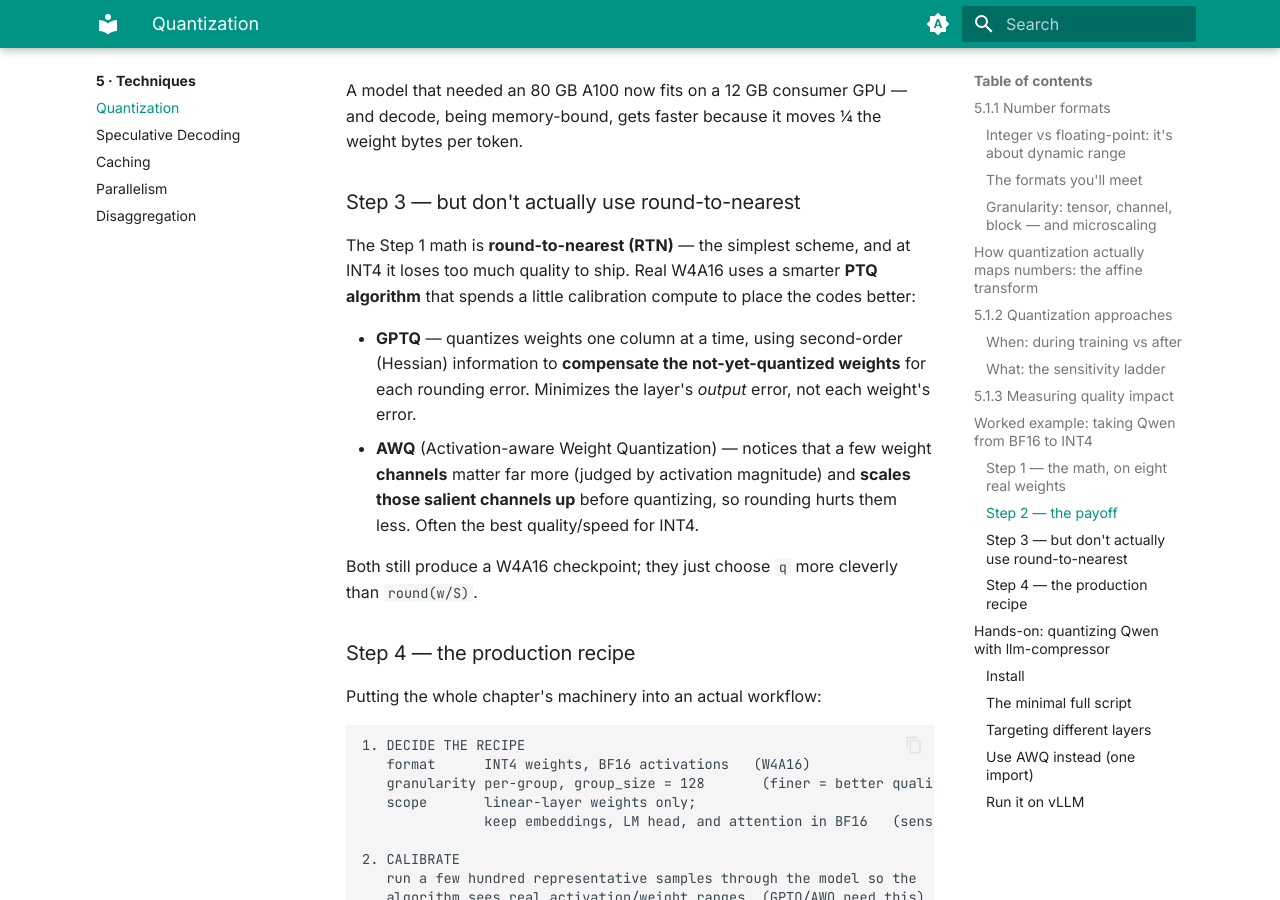
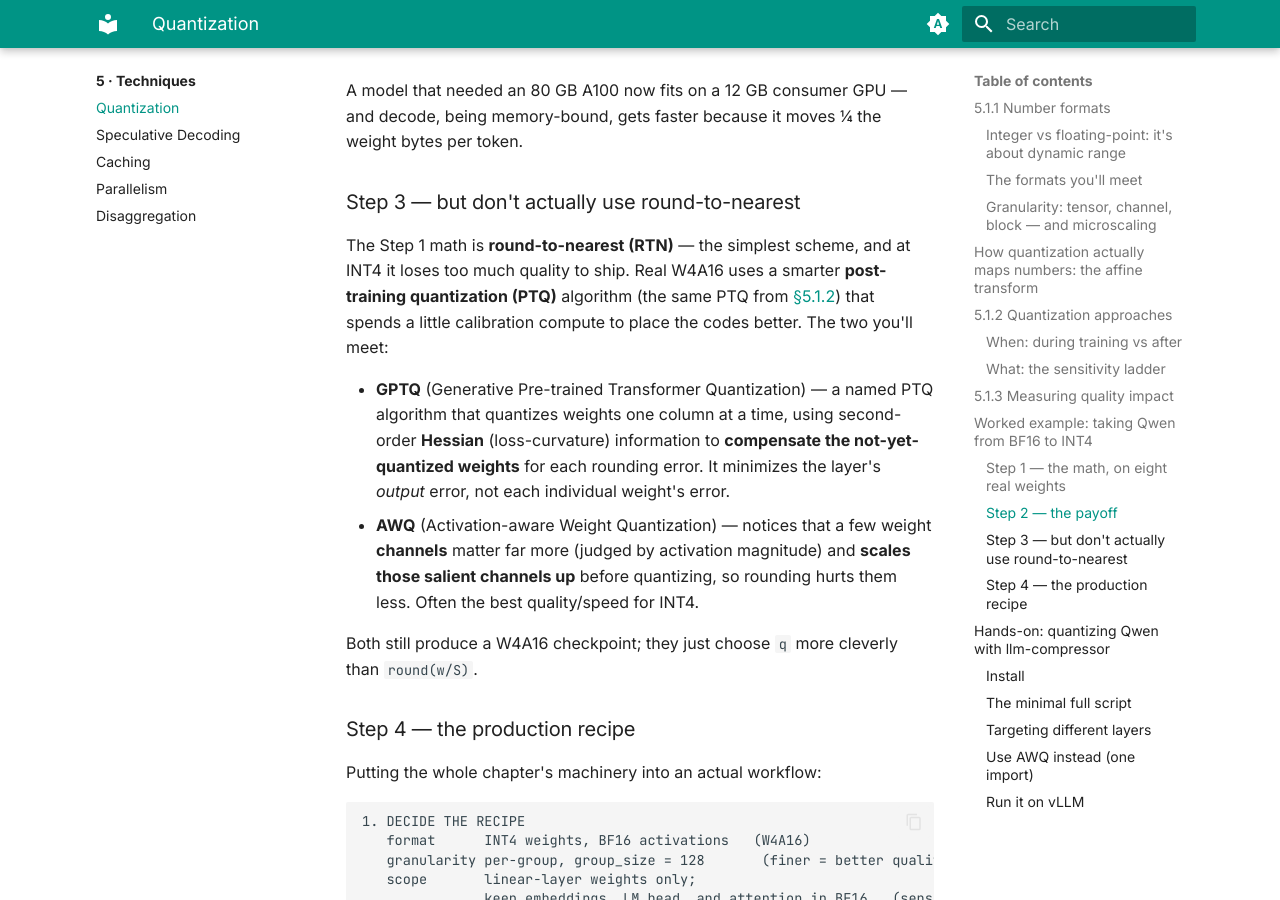
Before and after one commit to maxkimambo/inference-engineering-deep-dive, an MkDocs documentation site: the page built from docs/chapters/techniques/quantization.md, in a window 1280 px wide and 900 px high, scrolled down 9119 px. Built offline with MkDocs 1.6.1 and Material for MkDocs 9.7.7, drawn with Linux system fonts in a browser that asks for light colours; some of the changed text lies outside the part shown.

Commit message:
Ch5: expand acronyms at first use (GPTQ, PTQ, Hessian, RAG, NIXL, OOM)
Per feedback: don't use an acronym before introducing it.
- GPTQ now spelled out (Generative Pre-trained Transformer Quantization) +
  Hessian glossed (loss-curvature); re-anchor PTQ in the worked example
- RAG -> retrieval-augmented generation; NIXL -> NVIDIA Inference Xfer Library;
  OOM -> out-of-memory error

```diff
--- a/docs/chapters/techniques/quantization.md
+++ b/docs/chapters/techniques/quantization.md
@@ -248,9 +248,7 @@ measure it, three ways, always apples-to-apples against the original weights:
 
 ## Worked example: taking Qwen from BF16 to INT4
 
-Let's run the whole pipeline on a real target: **Qwen2.5-7B**, shipped in **BF16** (16-bit — no model
-is 64-bit), quantized down to **INT4 weights**. This is the most common "shrink it to 4-bit" job, and
-its proper name is **W4A16** — *4-bit weights, 16-bit activations*. The activations stay at 16-bit on
+Let's run the whole pipeline on a real target: **Qwen2.5-7B**, shipped in **BF16** we are going to quantized it down to **INT4 weights**. This is the most common job, and would result into Qwen2.5-7B-**W4A16** — *4-bit weights, 16-bit activations*. The activations stay at 16-bit on
 purpose: the [sensitivity ladder](#what-the-sensitivity-ladder) says weights tolerate quantization best,
 so we crush them and leave everything else alone.
 
@@ -303,12 +301,14 @@ gets faster because it moves ¼ the weight bytes per token.
 ### Step 3 — but don't actually use round-to-nearest
 
 The Step 1 math is **round-to-nearest (RTN)** — the simplest scheme, and at INT4 it loses too much
-quality to ship. Real W4A16 uses a smarter **PTQ algorithm** that spends a little calibration compute to
-place the codes better:
+quality to ship. Real W4A16 uses a smarter **post-training quantization (PTQ)** algorithm (the same PTQ
+from [§5.1.2](#when-during-training-vs-after)) that spends a little calibration compute to place the
+codes better. The two you'll meet:
 
-- **GPTQ** — quantizes weights one column at a time, using second-order (Hessian) information to
-  **compensate the not-yet-quantized weights** for each rounding error. Minimizes the layer's *output*
-  error, not each weight's error.
+- **GPTQ** (Generative Pre-trained Transformer Quantization) — a named PTQ algorithm that quantizes
+  weights one column at a time, using second-order **Hessian** (loss-curvature) information to
+  **compensate the not-yet-quantized weights** for each rounding error. It minimizes the layer's
+  *output* error, not each individual weight's error.
 - **AWQ** (Activation-aware Weight Quantization) — notices that a few weight **channels** matter far more
   (judged by activation magnitude) and **scales those salient channels up** before quantizing, so
   rounding hurts them less. Often the best quality/speed for INT4.
```
Also changed, not shown: docs/chapters/techniques/caching.md (+2 -2 lines), docs/chapters/techniques/disaggregation.md (+3 -3 lines), docs/chapters/techniques/parallelism.md (+2 -2 lines).
